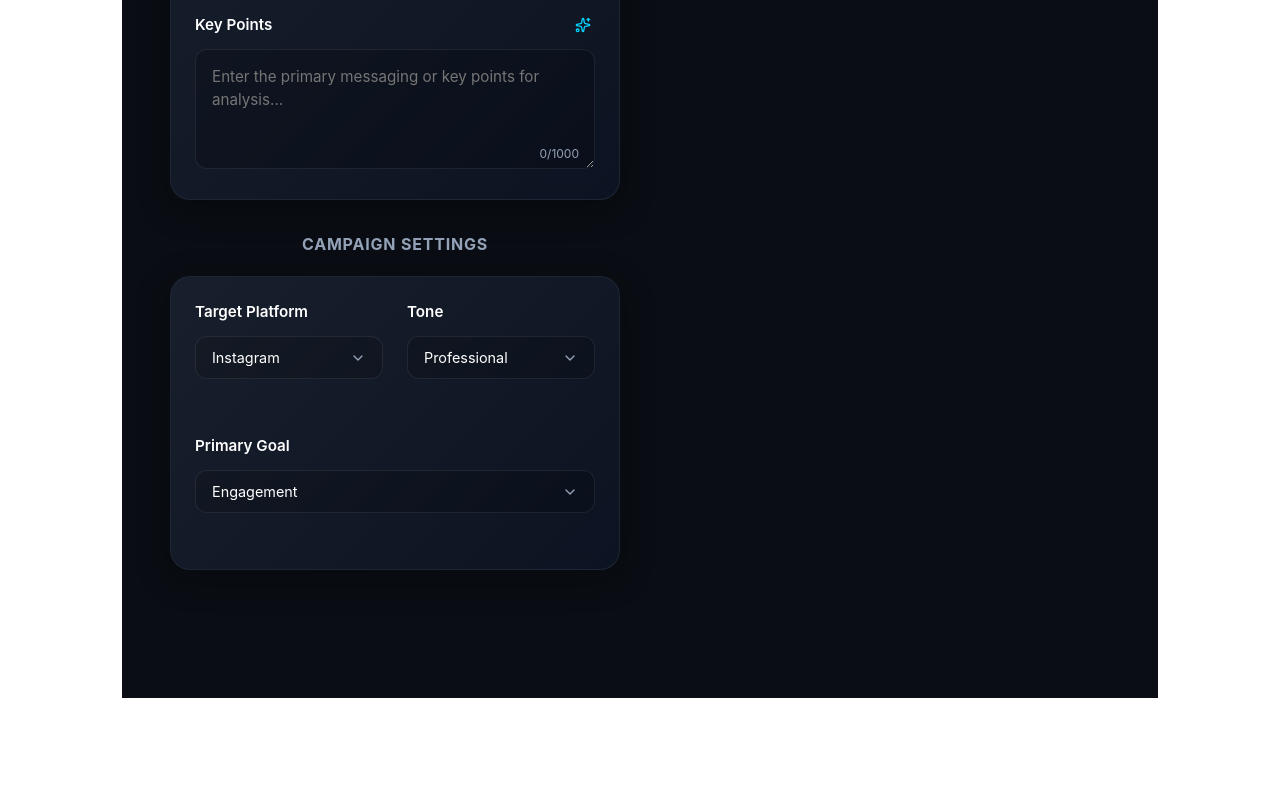
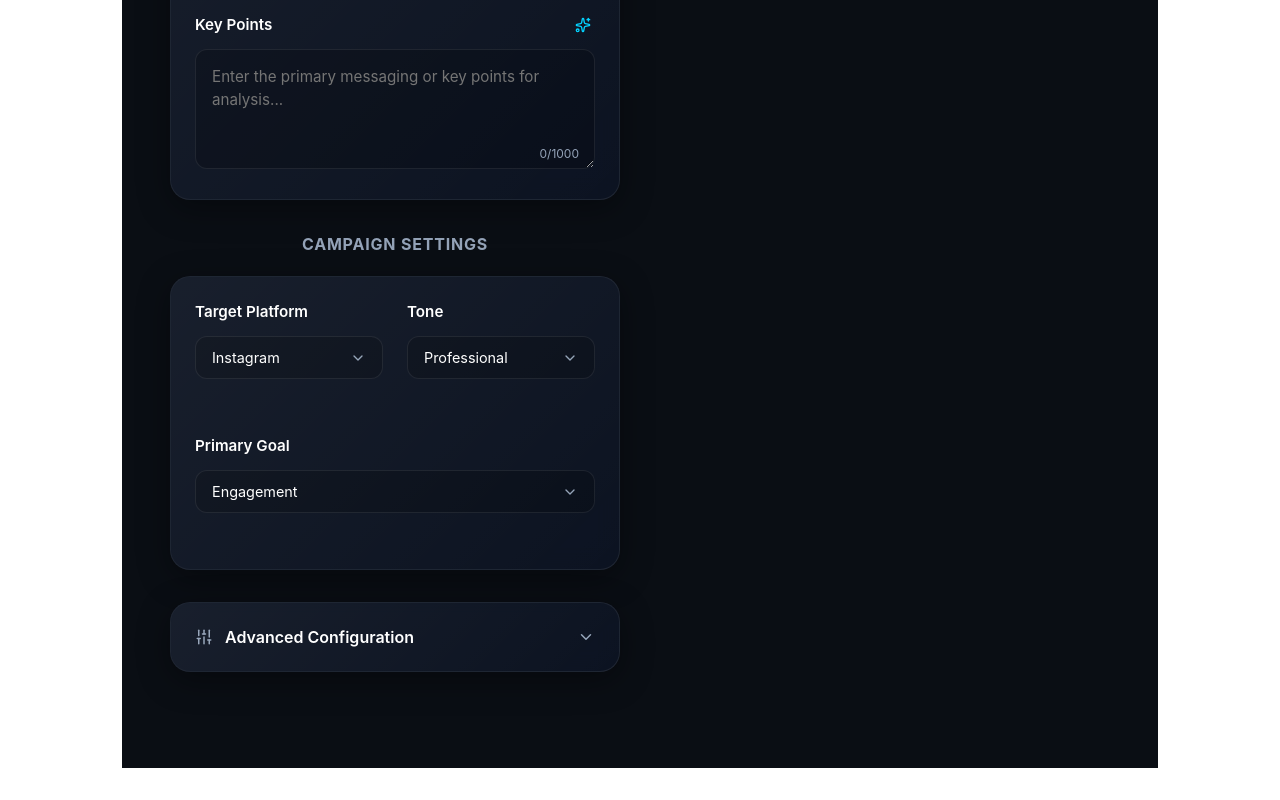
Before and after one commit to MalithAmodya/Orean_360_V1, a React (Vite) app: page / in a window 1280 px wide. Shown: the part 514-1314 px from the top of the page. Before the commit the page ends 1244 px from the top, so only its background shows below. Built offline with nearby package versions, Linux system fonts and the light colour scheme.

Commit message:
feat: implement advanced options with toggle and range sliders

```diff
--- a/src/LeftPanel.css
+++ b/src/LeftPanel.css
@@ -211,3 +211,79 @@
         grid-template-columns: 1fr;
     }
 }
+
+/* Step 16: Advanced Options Styles */
+.advanced-toggle {
+    width: 100%;
+    display: flex;
+    justify-content: space-between;
+    align-items: center;
+    background: none;
+    border: none;
+    color: var(--geo-text-primary);
+    font-size: 1rem;
+    font-weight: 600;
+    cursor: pointer;
+    padding: 0.5rem 0;
+    transition: color 0.3s ease;
+}
+
+.advanced-toggle:hover {
+    color: var(--geo-neon-blue);
+}
+
+.toggle-icon {
+    transition: transform 0.3s ease;
+    color: var(--geo-text-secondary);
+}
+
+.toggle-icon.open {
+    transform: rotate(180deg);
+    color: var(--geo-neon-blue);
+}
+
+.advanced-content {
+    display: flex;
+    flex-direction: column;
+    gap: 1.5rem;
+    padding-top: 1.5rem;
+    border-top: 1px solid var(--geo-glass-border);
+    margin-top: 0.5rem;
+}
+
+.range-input-group {
+    display: flex;
+    flex-direction: column;
+    gap: 0.75rem;
+}
+
+.range-label {
+    display: flex;
+    justify-content: space-between;
+    font-size: 0.85rem;
+    color: var(--geo-text-secondary);
+}
+
+.geo-range {
+    width: 100%;
+    height: 4px;
+    background: rgba(255, 255, 255, 0.1);
+    border-radius: 2px;
+    appearance: none;
+    outline: none;
+}
+
+.geo-range::-webkit-slider-thumb {
+    appearance: none;
+    width: 16px;
+    height: 16px;
+    background: var(--geo-neon-blue);
+    border-radius: 50%;
+    cursor: pointer;
+    box-shadow: 0 0 10px rgba(0, 210, 255, 0.5);
+    transition: transform 0.2s ease;
+}
+
+.geo-range::-webkit-slider-thumb:hover {
+    transform: scale(1.2);
+}
--- a/src/LeftPanel.jsx
+++ b/src/LeftPanel.jsx
@@ -1,10 +1,12 @@
 import React, { useState } from 'react';
-import { Sparkles, Upload, X, FileText, Image as ImageIcon } from 'lucide-react';
+import { Sparkles, Upload, X, FileText, Image as ImageIcon, ChevronDown, Sliders } from 'lucide-react';
+
 import GlassCard from './components/ui/GlassCard';
 import './LeftPanel.css';
 
 const LeftPanel = ({ formData, setFormData, onRun, isAnalyzing }) => {
     const [isDragging, setIsDragging] = useState(false);
+    const [showAdvanced, setShowAdvanced] = useState(false);
 
     const handleTextChange = (e) => {
         const value = e.target.value;
@@ -12,6 +14,14 @@ const LeftPanel = ({ formData, setFormData, onRun, isAnalyzing }) => {
             setFormData({ ...formData, keyPoints: value });
         }
     };
+
+    const handleAdvancedChange = (key, value) => {
+        setFormData({
+            ...formData,
+            advanced: { ...formData.advanced, [key]: value }
+        });
+    };
+
 
     const handleFileChange = (file) => {
         if (file) {
@@ -182,8 +192,81 @@ const LeftPanel = ({ formData, setFormData, onRun, isAnalyzing }) => {
 
                 {/* C. Advanced Options */}
                 <div id="advanced-config" style={{ marginTop: '2rem' }}>
-                    {/* Placeholder for Step 16 */}
+                    <GlassCard>
+                        <button
+                            className="advanced-toggle"
+                            onClick={() => setShowAdvanced(!showAdvanced)}
+                            style={{ width: '100%', border: 'none', background: 'none', padding: 0 }}
+                        >
+                            <div style={{ display: 'flex', alignItems: 'center', justifyContent: 'space-between', width: '100%' }}>
+                                <div style={{ display: 'flex', alignItems: 'center', gap: '0.75rem' }}>
+                                    <Sliders size={18} className={showAdvanced ? 'text-neon-blue' : ''} style={{ color: showAdvanced ? 'var(--geo-neon-blue)' : 'var(--geo-text-secondary)' }} />
+                                    <span style={{ fontWeight: 600, color: 'var(--geo-text-primary)' }}>Advanced Configuration</span>
+                                </div>
+                                <ChevronDown size={18} className={`toggle-icon ${showAdvanced ? 'open' : ''}`} />
+                            </div>
+                        </button>
+
+                        {showAdvanced && (
+                            <div className="advanced-content">
+                                <div className="range-input-group">
+                                    <div className="range-label">
+                                        <span>Keyword Density</span>
+                                        <span>{formData.advanced.density}%</span>
+                                    </div>
+                                    <input
+                                        type="range"
+                                        className="geo-range"
+                                        value={formData.advanced.density}
+                                        onChange={(e) => handleAdvancedChange('density', e.target.value)}
+                                    />
+                                </div>
+
+                                <div className="range-input-group" style={{ marginTop: '1.5rem' }}>
+                                    <div className="range-label">
+                                        <span>Creativity Level</span>
+                                        <span>{formData.advanced.creativity}%</span>
+                                    </div>
+                                    <input
+                                        type="range"
+                                        className="geo-range"
+                                        value={formData.advanced.creativity}
+                                        onChange={(e) => handleAdvancedChange('creativity', e.target.value)}
+                                    />
+                                </div>
+
+                                <div className="settings-grid" style={{ marginTop: '1.5rem', display: 'grid', gridTemplateColumns: '1fr 1fr', gap: '1rem' }}>
+                                    <div className="input-group" style={{ marginBottom: 0 }}>
+                                        <label className="input-label">Target Audience</label>
+                                        <select
+                                            className="geo-select"
+                                            value={formData.advanced.audience}
+                                            onChange={(e) => handleAdvancedChange('audience', e.target.value)}
+                                        >
+                                            <option value="General">General</option>
+                                            <option value="Technical">Technical</option>
+                                            <option value="Executive">Executive</option>
+                                            <option value="Creative">Creative</option>
+                                        </select>
+                                    </div>
+                                    <div className="input-group" style={{ marginBottom: 0 }}>
+                                        <label className="input-label">Content Length</label>
+                                        <select
+                                            className="geo-select"
+                                            value={formData.advanced.length}
+                                            onChange={(e) => handleAdvancedChange('length', e.target.value)}
+                                        >
+                                            <option value="Short">Short</option>
+                                            <option value="Medium">Medium</option>
+                                            <option value="Long">Long</option>
+                                        </select>
+                                    </div>
+                                </div>
+                            </div>
+                        )}
+                    </GlassCard>
                 </div>
+
             </div>
 
             {/* D. Run Action Area */}
```
